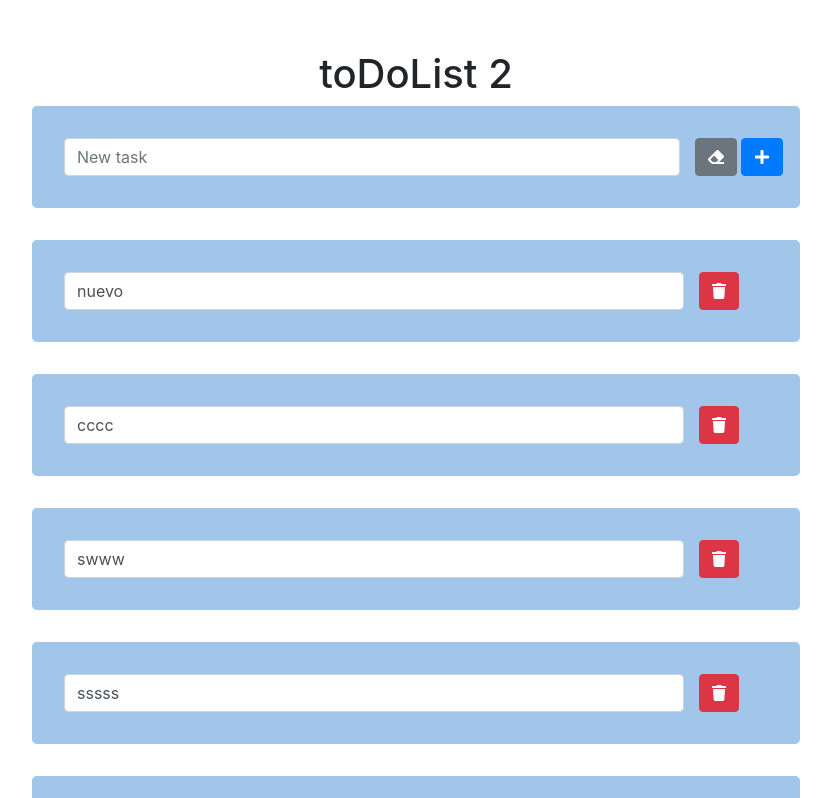
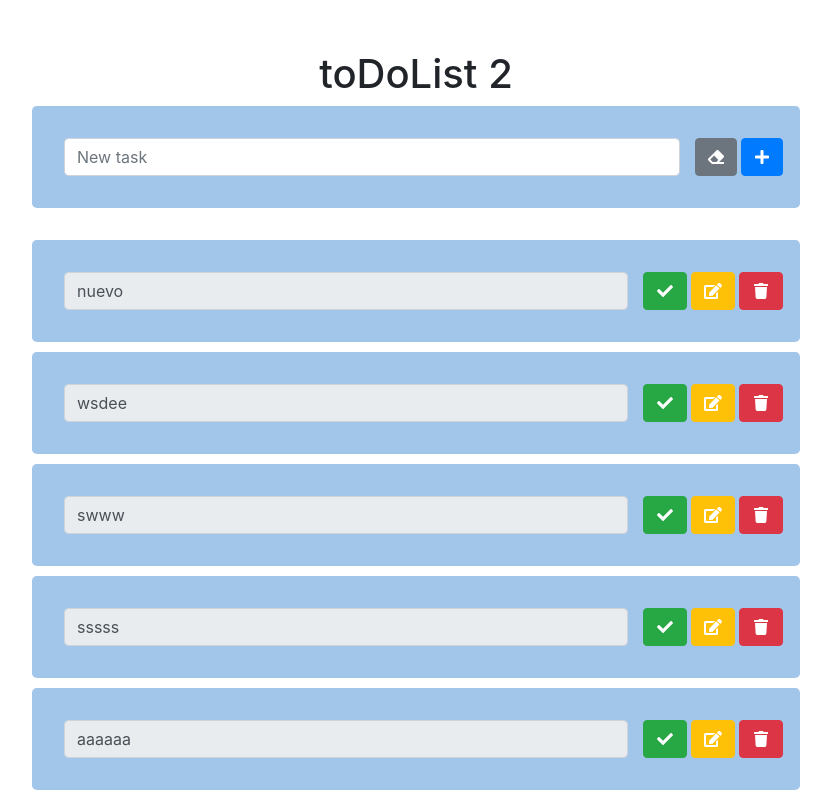
Before and after one commit to DRodriGerrard/toDoList-2, an Angular app: page / in a window 1280 px wide. Shown: the top 798 px of the page, without its empty margins (224-1055 px from the left). Built offline with nearby package versions, Linux system fonts and the light colour scheme; data requests are answered from the project's data file.

Commit message:
edit & completed task

```diff
--- a/httpclient-server/db.json
+++ b/httpclient-server/db.json
@@ -9,7 +9,7 @@
     },
     {
       "id": "1e49b163-8009-4d93-96c2-def098edf2a1",
-      "title": "cccc",
+      "title": "wsdee",
       "completed": false,
       "hidden": false,
       "created": "2020-7-10 at 19:44:24"
@@ -37,7 +37,7 @@
     },
     {
       "id": "5f44356b-b1de-474e-958e-d0740890e73f",
-      "title": "1",
+      "title": "holaaaa",
       "completed": false,
       "hidden": false,
       "created": "2020-7-10 at 19:51:44"
--- a/src/app/components/task/task.component.html
+++ b/src/app/components/task/task.component.html
@@ -2,10 +2,23 @@
  <div class="row">
   <div class="col-sm">
    <div class="form-group">
-    <input type="text" class="form-control imput" [(ngModel)]="task.title"/>
+    <input type="text" class="form-control imput" [ngClass]="{'completed': task.completed}" [(ngModel)]="task.title" [disabled]="!editable" />
    </div>
   </div>
   <div class="col-">
+   <button type="button" class="btn"
+    [ngClass]="{
+     'btn-success': !task.completed,
+     'btn-primary': task.completed
+    }"
+    (click)="handlerComplete()"
+    [disabled]="editable">
+    <fa-icon [icon]="faCheck"></fa-icon>
+   </button>
+   <button type="button" #buttonEdit class="btn btn-warning" (click)="handlerEdit()" [disabled]="task.completed">
+    <fa-icon [icon]="faEdit" *ngIf="!editable"></fa-icon>
+    <fa-icon [icon]="faPlus" *ngIf="editable"></fa-icon>
+   </button>
    <button type="button" class="btn btn-danger" (click)="emitDelete()">
     <fa-icon [icon]="faTrash"></fa-icon>
    </button>
--- a/src/app/components/task/task.component.less
+++ b/src/app/components/task/task.component.less
@@ -4,15 +4,29 @@
  padding-top: @padding;
  padding-bottom: @padding;
  background-color: @back-color;
+ margin-bottom: @bottom;
 
  .row{
    height: @height;
 
+   .completed{
+     background-color: #bdecb6;
+   }
+
    .col-{
     height: @height;
     display: grid;
-    grid-template-columns: @form-buttons;
+    grid-template-columns: @task-buttons;
     column-gap: @gap;
+
+    button{
+      width: @buttonw;
+      height: @buttonh;
+    }
+
+    .btn-warning, .btn-warning:focus, .btn-warning:hover, .btn-warning:active{
+      color: white;
+    }
    }
  }
 }
--- a/src/app/components/task/task.component.ts
+++ b/src/app/components/task/task.component.ts
@@ -1,6 +1,9 @@
 import { Component, OnInit, Input, Output, EventEmitter } from '@angular/core';
 import { Task } from 'interfaces/task';
 import { faTrash } from "@fortawesome/free-solid-svg-icons";
+import { faEdit } from "@fortawesome/free-solid-svg-icons";
+import { faPlus } from "@fortawesome/free-solid-svg-icons";
+import { faCheck } from "@fortawesome/free-solid-svg-icons";
 
 @Component({
   selector: 'app-task',
@@ -10,9 +13,16 @@ import { faTrash } from "@fortawesome/free-solid-svg-icons";
 export class TaskComponent implements OnInit {
 
   faTrash = faTrash;
+  faEdit = faEdit;
+  faPlus = faPlus;
+  faCheck = faCheck;
 
   @Input() task:Task;
   @Output() deleteEmitter = new EventEmitter<Task>();
+  @Output() editEmitter = new EventEmitter<Task>();
+
+  public editable:boolean = false;
+  public completed:boolean = false;
 
   constructor() { }
 
@@ -22,4 +32,18 @@ export class TaskComponent implements OnInit {
     this.deleteEmitter.emit(this.task);
   }
 
+  handlerEdit(){
+    if(!this.editable) this.editable = true;
+    else {
+      this.editable = false;
+      this.editEmitter.emit(this.task);
+    }
+  }
+
+  handlerComplete(){
+    if(!this.task.completed) this.task.completed = true;
+    else this.task.completed = false;
+    this.editEmitter.emit(this.task);
+  }
+
 }
--- a/src/app/components/todolist/todolist.component.html
+++ b/src/app/components/todolist/todolist.component.html
@@ -21,6 +21,7 @@
  <ng-template #taskTemplate>
   <app-task *ngFor="let task of tasks"
   [task]="task"
-  (deleteEmitter)="removeTask($event)"></app-task>
+  (deleteEmitter)="removeTask($event)"
+  (editEmitter)="editTask($event)"></app-task>
  </ng-template>
 </div>
--- a/src/app/components/todolist/todolist.component.ts
+++ b/src/app/components/todolist/todolist.component.ts
@@ -63,4 +63,9 @@ export class TodolistComponent implements OnInit {
     .then(()=>this.receiveTasks())
   }
 
+  editTask(event:Task){
+    this._taskService.patchTask(event)
+    .then(()=>this.receiveTasks())
+  }
+
 }
--- a/src/app/services/task.service.ts
+++ b/src/app/services/task.service.ts
@@ -48,4 +48,12 @@ export class TaskService {
       this.httpError(error);
     });
   }
+
+  public patchTask(task) {
+    return this._httpClient.patch<Task>(this.httpURL+'/'+task.id, task)
+    .toPromise()
+    .catch((error) => {
+      this.httpError(error);
+    });
+  }
 }
--- a/src/assets/less/variables.less
+++ b/src/assets/less/variables.less
@@ -2,8 +2,16 @@
 @back-color: #a1c6ea;
 @padding: 32px;
 @top: 50px;
+@bottom: 10px;
 @height: 38px;
 
 /**form buttons**/
 @gap:4px;
 @form-buttons: 1fr 1fr;
+
+/**buttons**/
+@buttonw: 44px;
+@buttonh: 38px;
+
+/**task buttons**/
+@task-buttons: 1fr 1fr 1fr;
```
